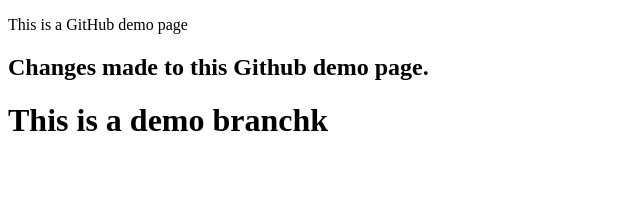
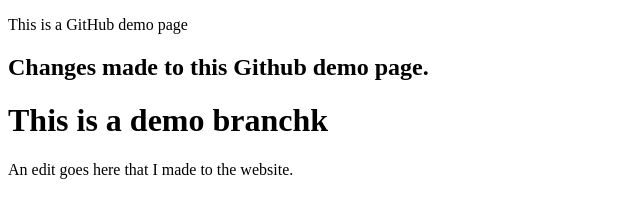
Before and after one commit to 30188420-MatthewM/sandbox-clone, a plain HTML site: page index.html in a window 1280 px wide. Shown: the whole page, without its empty margins (0-640 px from the left). Drawn offline with Linux system fonts and the light colour scheme.

Commit message:
second commit

```diff
--- a/index.html
+++ b/index.html
@@ -12,6 +12,8 @@
     <h2>Changes made to this Github demo page.</h2>
 
     <h1>This is a demo branchk</h1>
+
+    <p>An edit goes here that I made to the website.</p>
     <script src="js/script.js"></script>
   </body>
 </html>
```
